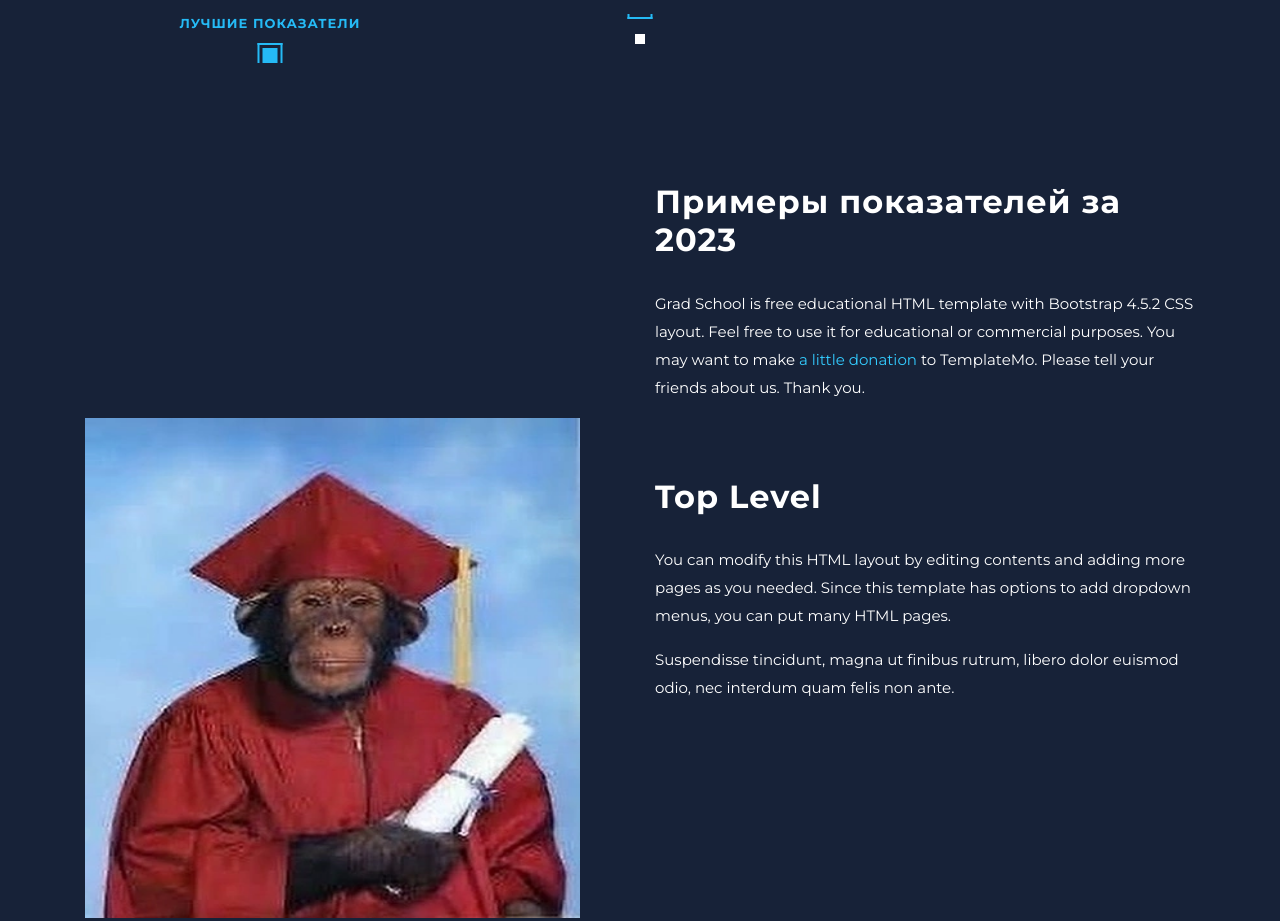
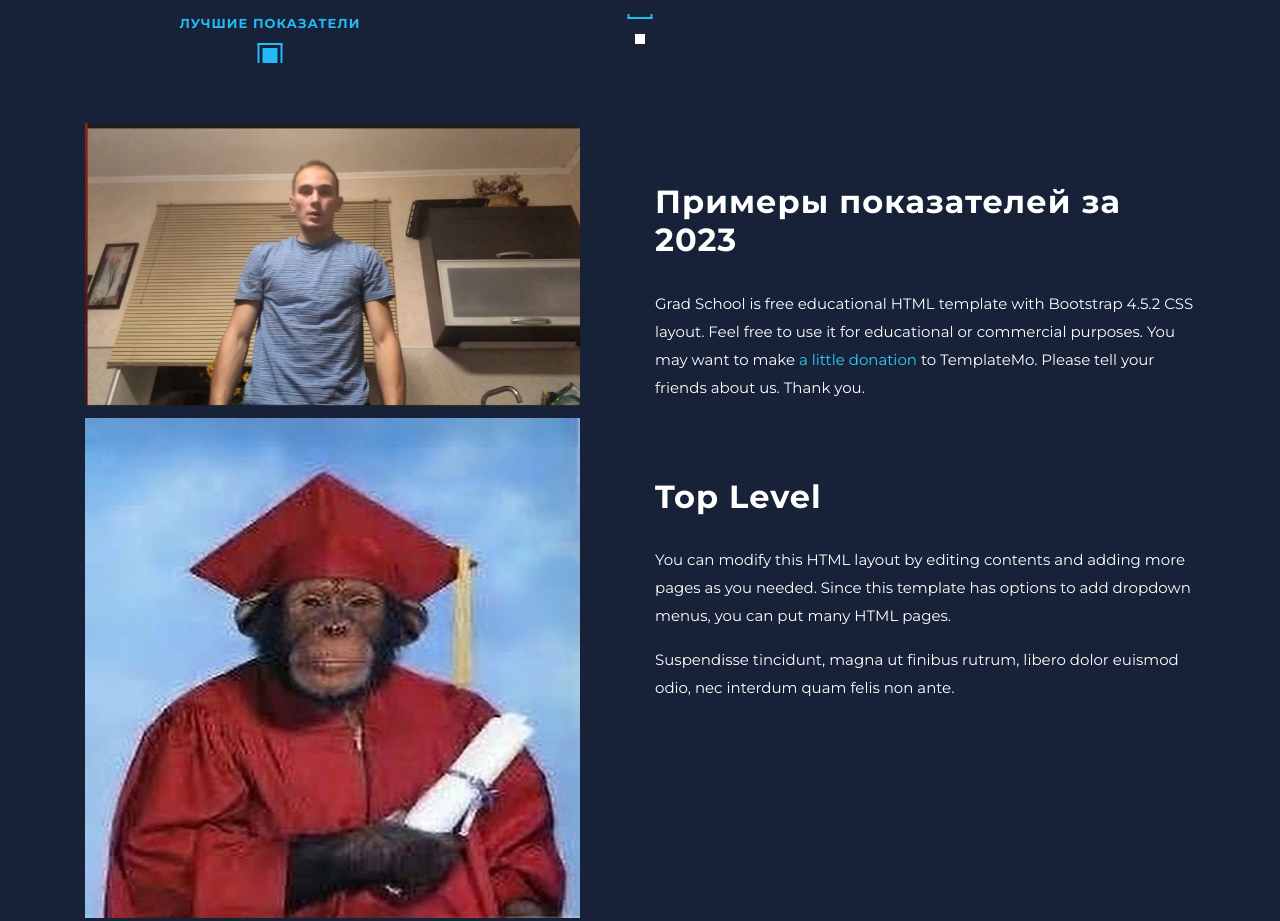
Before and after one commit to VladNevel/front3, a plain HTML site: page index.html in a window 1280 px wide. Shown: the part 1020-1941 px from the top of the page. Drawn offline with nearby package versions, Linux system fonts and the light colour scheme; files whose address does not match are found by name.

Commit message:
Update index.html

```diff
--- a/index.html
+++ b/index.html
@@ -180,17 +180,25 @@
 
 
 
+
+
+
+
+
             </ul>
             <section class='tabs-content'>
               <article id='tabs-1'>
                 <div class="row">
                   <div class="col-md-6">
-                    <img src="assets/images/илья.png" alt="">
+                    <img src="илья.png" alt="">
                   </div>
                   <div class="col-md-6">
                     <h4>Примеры показателей за 2023</h4>
                     <p>Grad School is free educational HTML template with Bootstrap 4.5.2 CSS layout. Feel free to use it for educational or commercial purposes. You may want to make <a href="https://paypal.me/templatemo" target="_parent" rel="sponsored">a little donation</a> to TemplateMo. Please tell your friends about us. Thank you.</p>
                   </div>
+
+
+
 
 
                 </div>
```
